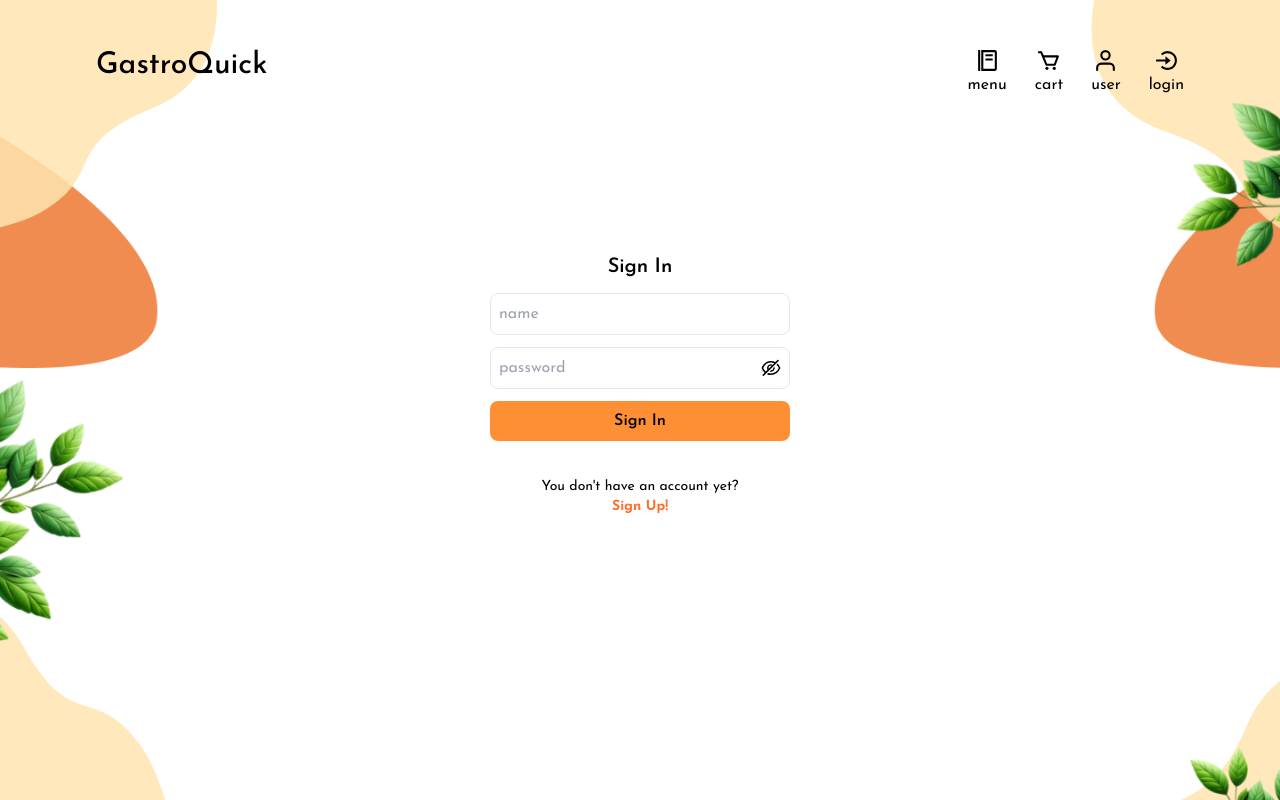
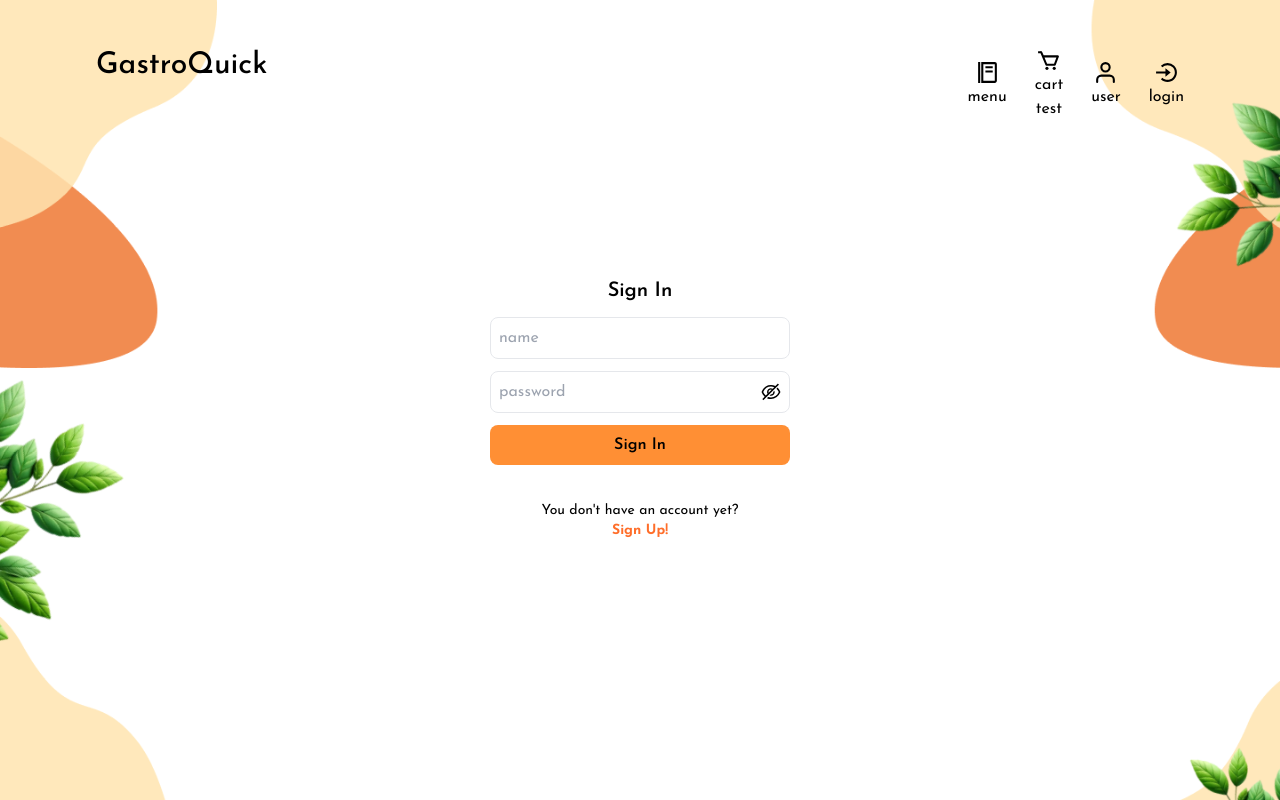
Before and after one commit to zofiaMrugalska/GastroQuick, a React (Create React App) app in the folder client/: page /signIn in a window 1280 px wide. Built offline with nearby package versions, Linux system fonts and the light colour scheme.

Commit message:
04.01.24/context test

```diff
--- a/client/src/App.tsx
+++ b/client/src/App.tsx
@@ -1,13 +1,16 @@
 import ProjectRoutes from "./config/ProjectRoutes";
 import { Toaster } from "react-hot-toast";
 import "./index.css";
+import { CartProvider } from "./context/CartContext";
 
 function App() {
   return (
-    <div className=" appBackground font-JosefinSans">
-      <ProjectRoutes />
-      <Toaster position="top-center" reverseOrder={false} />
-    </div>
+    <CartProvider>
+      <div className=" appBackground font-JosefinSans">
+        <ProjectRoutes />
+        <Toaster position="top-center" reverseOrder={false} />
+      </div>
+    </CartProvider>
   );
 }
 
--- a/client/src/components/Navbar.tsx
+++ b/client/src/components/Navbar.tsx
@@ -5,9 +5,11 @@ import { BiLogInCircle, BiFoodMenu, BiLogOutCircle, BiCart } from "react-icons/b
 import { AuthServices } from "../services/AuthServices";
 import { toast } from "react-hot-toast";
 import { AuthorInterface } from "../interfaces/AuthInterfaces";
+import { useCartContext } from "../hooks/useCartContext";
 
 const Navbar = () => {
   const navigate = useNavigate();
+  const { test } = useCartContext();
 
   const logout = async () => {
     try {
@@ -31,9 +33,7 @@ const Navbar = () => {
   return (
     <div className=" max-w-7xl mx-auto ">
       <nav className="flex justify-between ">
-        <h1 className="text-2xl sm:text-3xl font-medium  my-12 mx-6 sm:mx-12 md:mx-16 lg:mx-24 ">
-          GastroQuick
-        </h1>
+        <h1 className="text-2xl sm:text-3xl font-medium  my-12 mx-6 sm:mx-12 md:mx-16 lg:mx-24 ">GastroQuick</h1>
         <ul className="flex items-center gap-7   my-12 mx-6 sm:mx-12 md:mx-16 lg:mx-24 scale-75 sm:scale-100">
           <li>
             <Link to={"/"} className={`${btnStyle}`}>
@@ -46,6 +46,7 @@ const Navbar = () => {
             <Link to={"/cart"} className={`${btnStyle}`}>
               <BiCart size={25} />
               <p>cart</p>
+              <p>{test}</p>
             </Link>
           </li>
 
--- /dev/null
+++ b/client/src/context/CartContext.tsx
@@ -0,0 +1,14 @@
+import { createContext, ReactNode, useState } from "react";
+import { ContextDataInterface } from "../interfaces/ContextInterface";
+
+interface CartProviderProps {
+  children: ReactNode;
+}
+
+export const CartContext = createContext<ContextDataInterface | undefined>(undefined);
+
+export const CartProvider = ({ children }: CartProviderProps) => {
+  const [test, setTest] = useState<string>("test");
+
+  return <CartContext.Provider value={{ test, setTest }}>{children}</CartContext.Provider>;
+};
--- /dev/null
+++ b/client/src/hooks/useCartContext.tsx
@@ -0,0 +1,11 @@
+import { useContext } from "react";
+import { ContextDataInterface } from "../interfaces/ContextInterface";
+import { CartContext } from "../context/CartContext";
+
+export function useCartContext(): ContextDataInterface {
+  const context = useContext(CartContext);
+  if (!context) {
+    throw new Error("useCartContext must be used within an CartProvider");
+  }
+  return context;
+}
--- /dev/null
+++ b/client/src/interfaces/ContextInterface.ts
@@ -0,0 +1,4 @@
+export interface ContextDataInterface {
+  test: string;
+  setTest: React.Dispatch<React.SetStateAction<string>>;
+}
```
